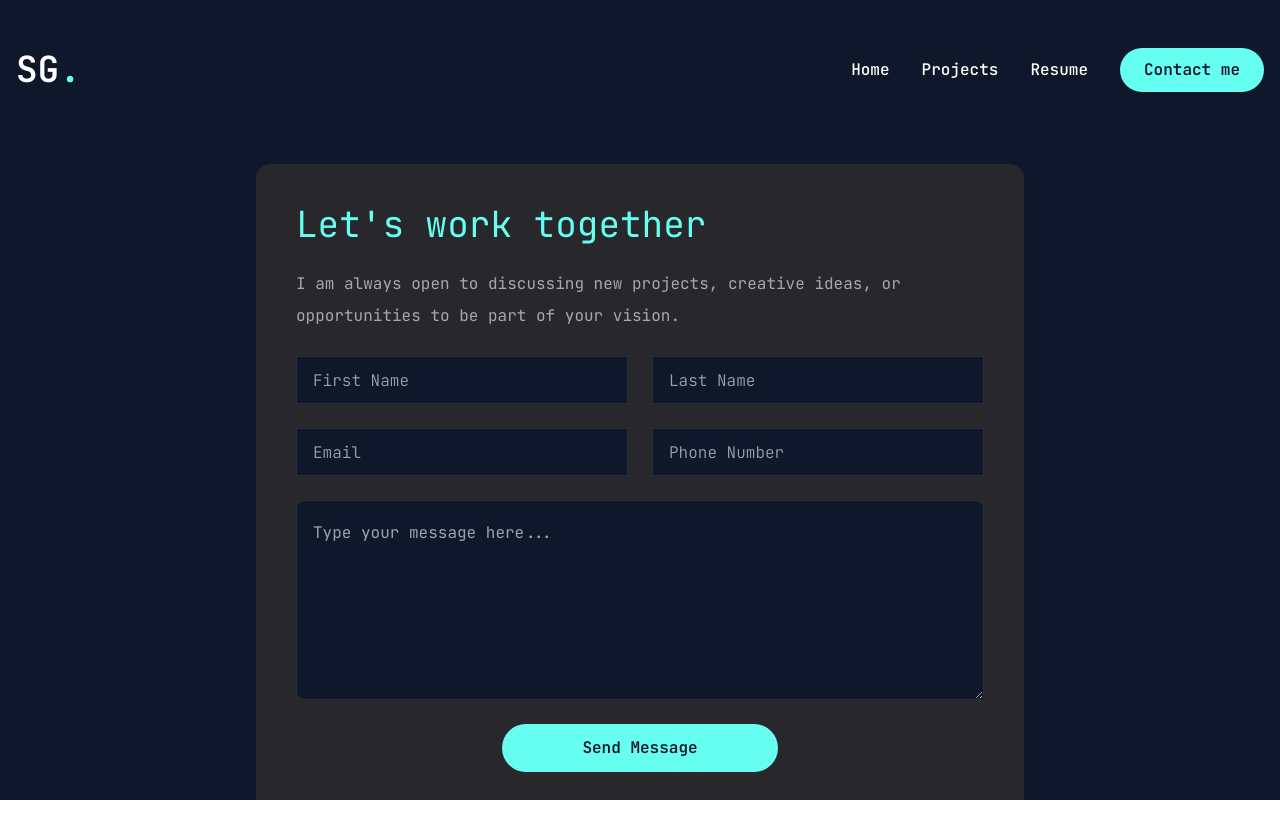
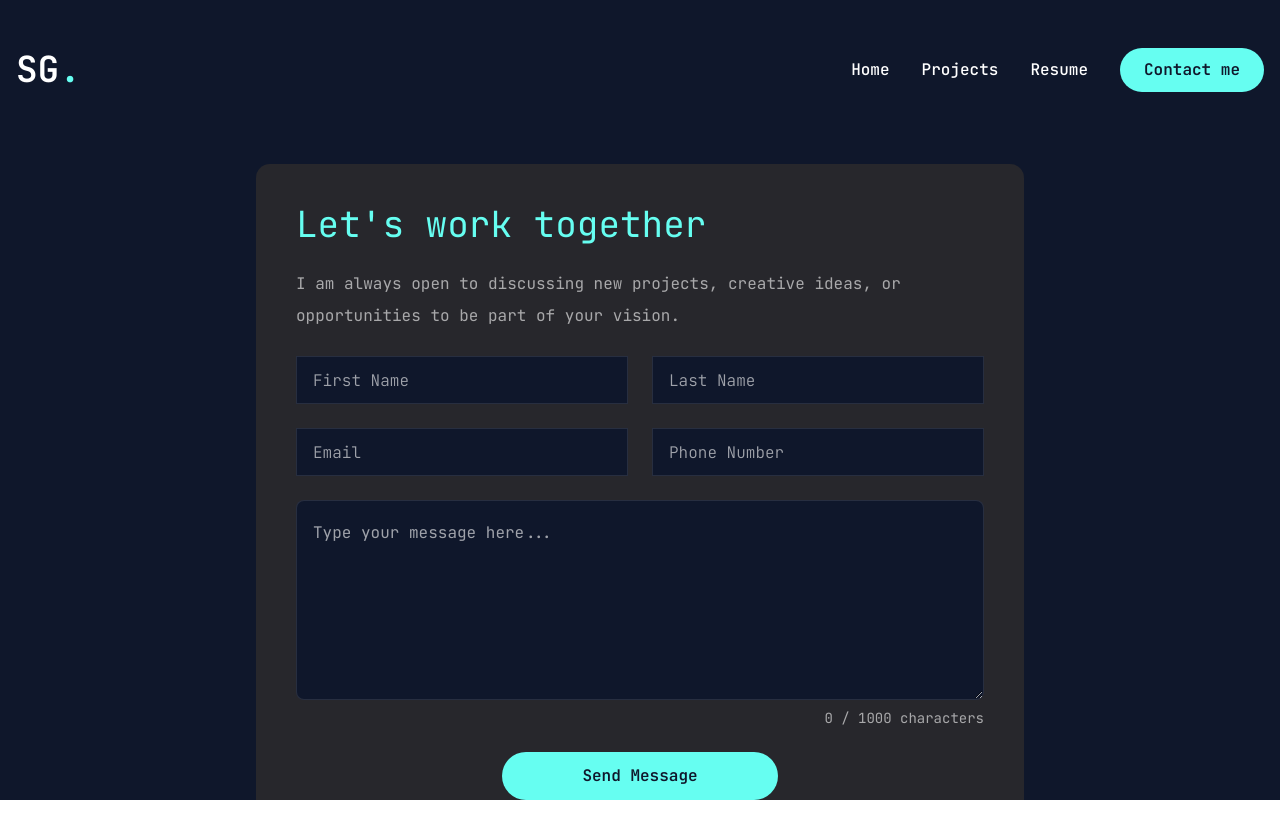
Before and after one commit to sagarbgohil/sagar-portfolio, a Next.js app: page /contact in a window 1280 px wide. Shown: the top 838 px of the page. Built offline with nearby package versions, Linux system fonts and the light colour scheme.

Commit message:
feat: add character count display for message input in Contact form

```diff
--- a/app/contact/page.jsx
+++ b/app/contact/page.jsx
@@ -13,8 +13,10 @@ const Contact = () => {
     register,
     handleSubmit,
     reset,
+    watch,
     formState: { errors, isSubmitting, isSubmitSuccessful },
   } = useForm();
+  const messageValue = watch("message") || "";
 
   const [response, setResponse] = useState("");
 
@@ -160,6 +162,9 @@ const Contact = () => {
                     },
                   })}
                 />
+                <div className="text-sm text-white/60 text-right">
+                  <span>{messageValue.length} / 1000 characters</span>
+                </div>
                 {errors.message && (
                   <p className="text-red-500 text-sm">
                     {errors.message.message}
```
